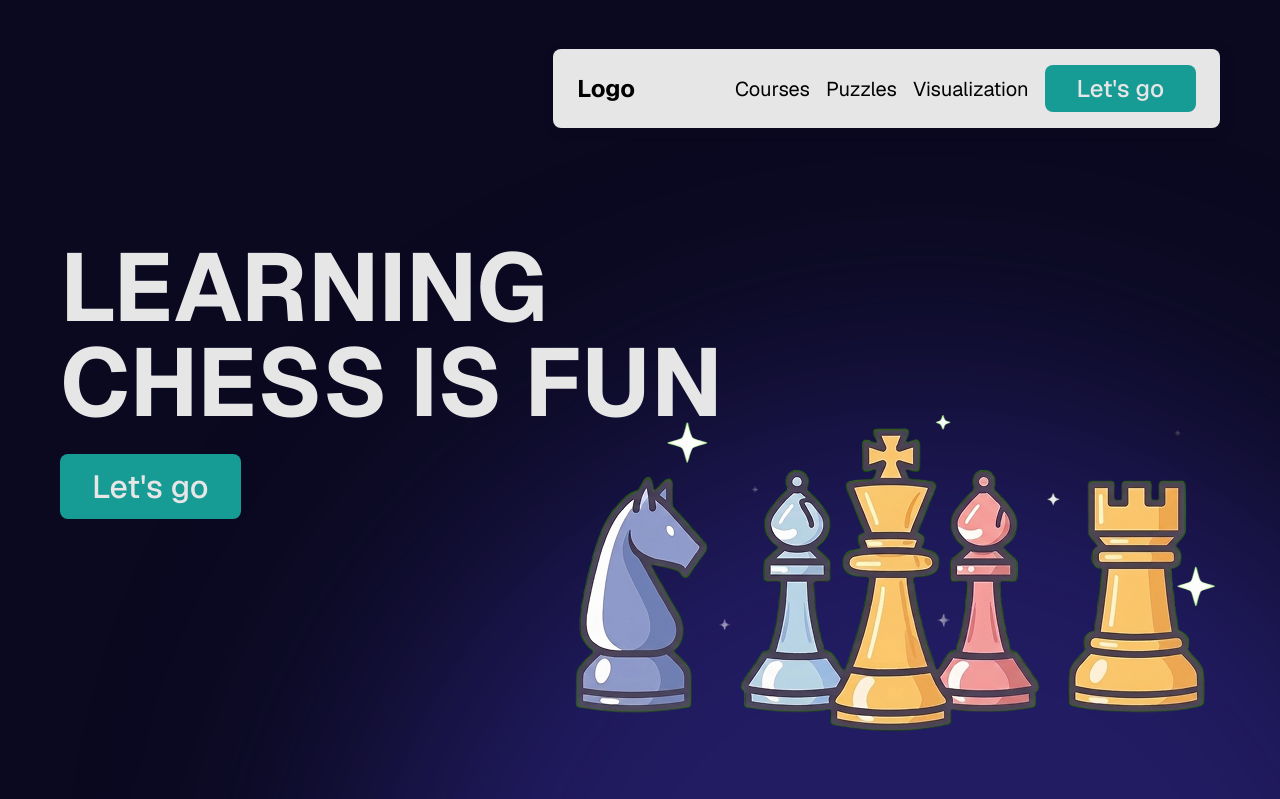
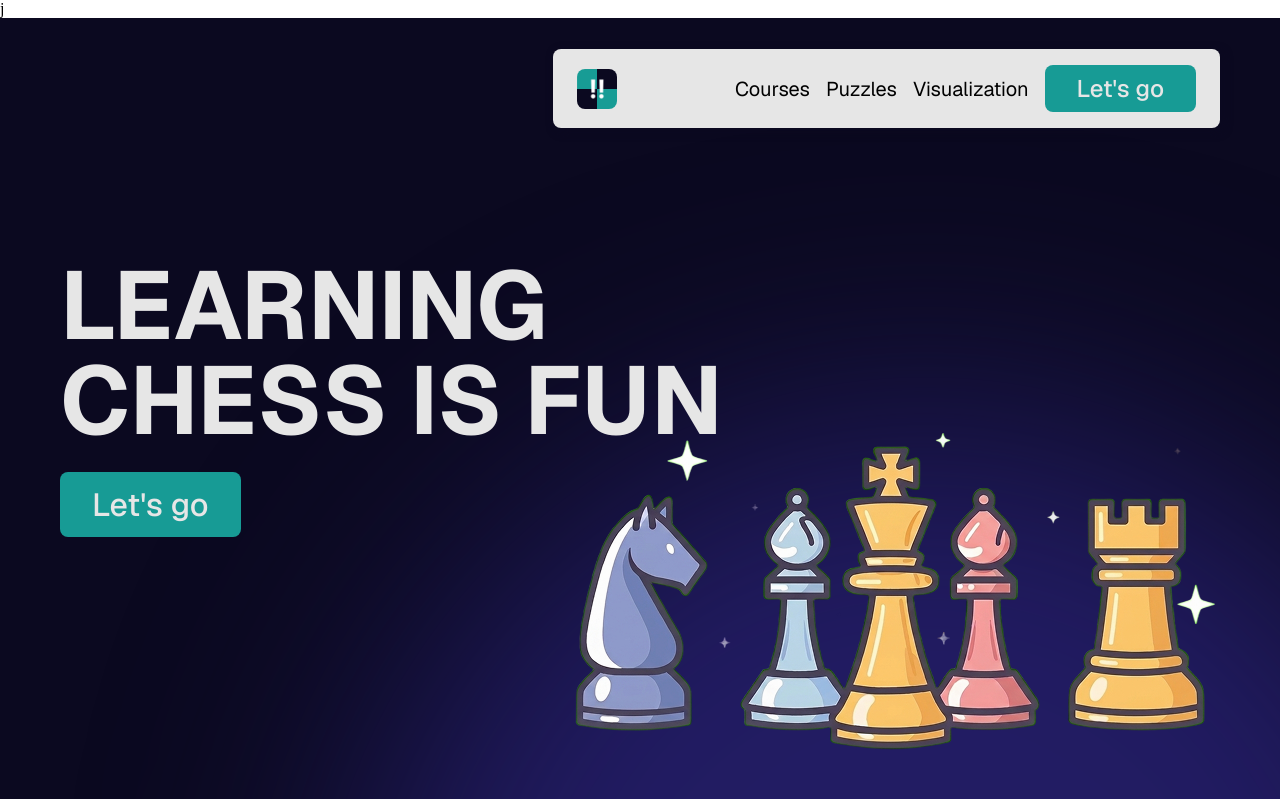
Before and after one commit to samgod1/Chess-website, a React (Vite) app in the folder frontend/: page / in a window 1280 px wide. Shown: the top 799 px of the page. Built offline with nearby package versions, Linux system fonts and the light colour scheme.

Commit message:
Add logo in navbar and favicon

```diff
--- a/frontend/index.html
+++ b/frontend/index.html
@@ -1,8 +1,8 @@
-<!doctype html>
+j<!doctype html>
 <html lang="en">
     <head>
         <meta charset="UTF-8" />
-    <link rel="icon" type="image/svg+xml" href="/favicon.svg" />
+        <link rel="icon" type="image/png" href="/images/logo.png" />
         <meta name="viewport" content="width=device-width, initial-scale=1.0" />
         <title>chess-website</title>
     </head>
--- a/frontend/src/components/Navbar/Navbar.css
+++ b/frontend/src/components/Navbar/Navbar.css
@@ -24,6 +24,10 @@
         .logo {
             font-weight: bold;
             font-size: 1.5rem;
+            display: flex;
+            align-items: center;
+            border-radius: 0.5rem;
+            overflow: hidden;
         }
 
         .buttons-container {
--- a/frontend/src/components/Navbar/Navbar.jsx
+++ b/frontend/src/components/Navbar/Navbar.jsx
@@ -81,7 +81,12 @@ const Navbar = () => {
         <div className="nav-container">
             <nav>
                 <Link className="logo" to="/">
-                    Logo
+                    <img
+                        src="/images/logo.png"
+                        alt="logo"
+                        width={40}
+                        height={40}
+                    />
                 </Link>
                 {isWatchingCourse ? (
                     <div className="buttons-container">
```
Also changed, not shown: frontend/public/images/logo.png (added). Lines whose indentation alone changed are shown as unchanged.
